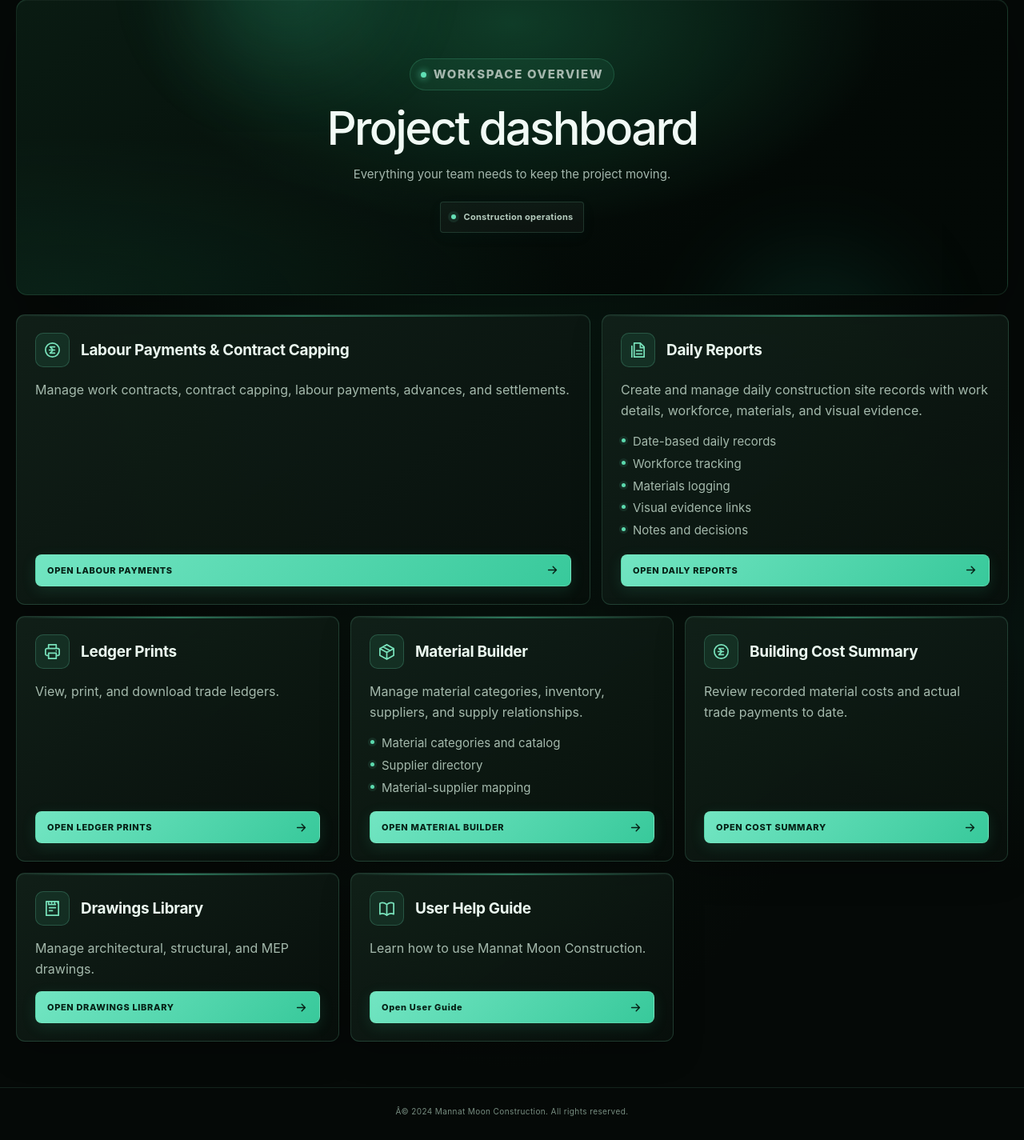
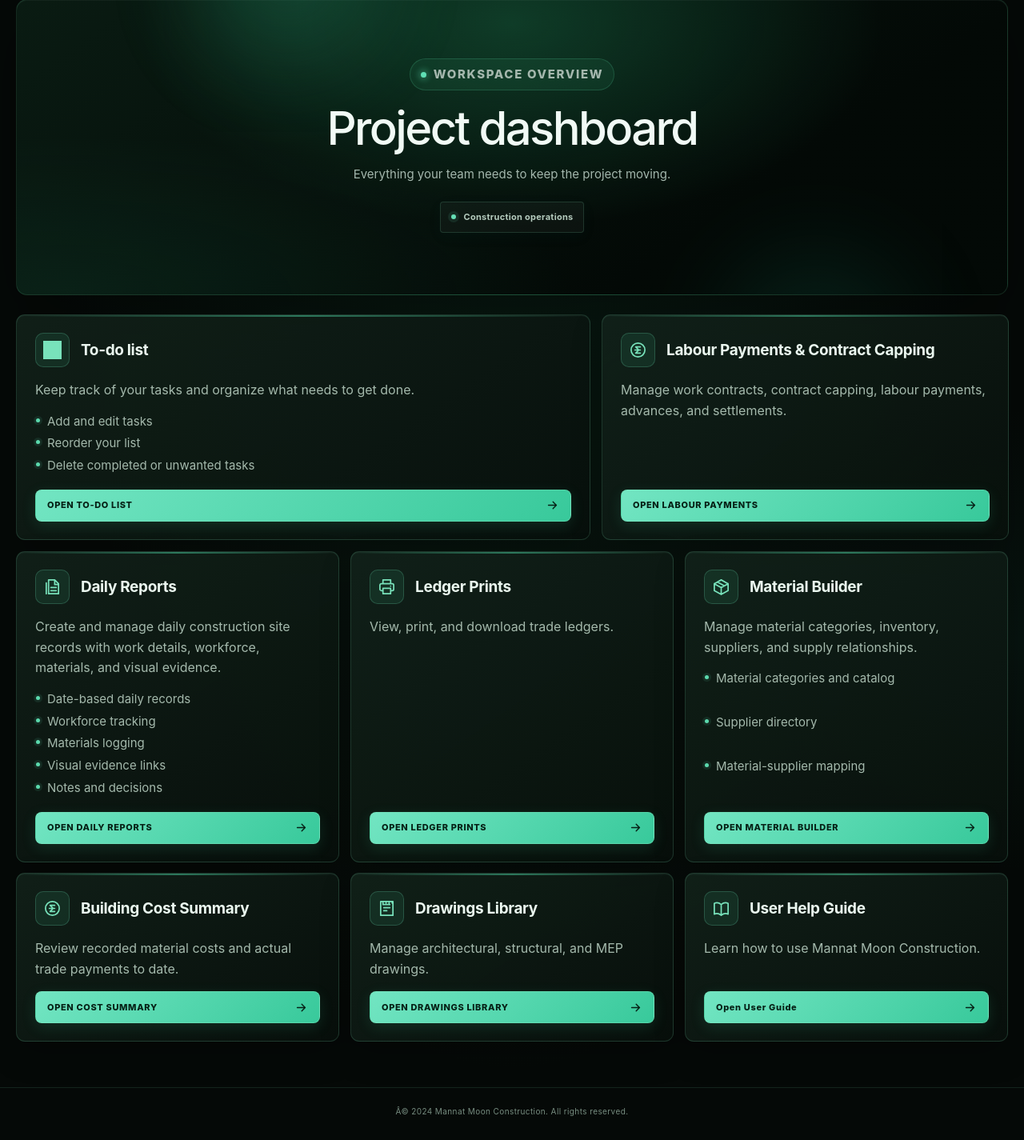
Before and after one commit to mannatmoonland-ship-it/mannat, a Flask app: template templates/dashboard.html in a window 1280 px wide. Shown: the part 137-1562 px from the top of the page at 80% size. Run offline with Flask 3, Linux system fonts and the light colour scheme; the template is opened without the code that fills it, so the values that code supplies are empty; some libraries are stand-ins or nearby versions.

Commit message:
Todo list added to Dashboard

```diff
--- a/static/dashboard.css
+++ b/static/dashboard.css
@@ -169,6 +169,8 @@
 .dashboard-page .card-icon::before { font: 800 11px/1 Inter, "Segoe UI", sans-serif; letter-spacing: .08em; }
 .dashboard-page .card-icon.trade-builder { background: linear-gradient(145deg, #476b78, #294855); }
 .dashboard-page .card-icon.trade-builder::before { content: "TB"; }
+.dashboard-page .card-icon.todo-module { background: linear-gradient(145deg, #19b9a6, #087f85); }
+.dashboard-page .card-icon.todo-module::before { content: "TD"; }
 .dashboard-page .card-icon.daily-reports { background: linear-gradient(145deg, #68836f, #496650); }
 .dashboard-page .card-icon.daily-reports::before { content: "DR"; }
 .dashboard-page .card-icon.red-book-module { background: linear-gradient(145deg, #68836f, #496650); }
--- a/templates/dashboard.html
+++ b/templates/dashboard.html
@@ -582,8 +582,24 @@
             {% endif %}
         {% endwith %}
 
+        <div class="cards-grid">
 
-        <div class="cards-grid">
+            <div class="card">
+                <a href="{{ url_for('todo_page') }}" class="card-click-target" aria-label="Open To-do list"></a>
+                <div class="card-content">
+                    <div class="card-header">
+                        <div class="card-icon todo-module" aria-hidden="true"></div>
+                        <h3 class="card-title">To-do list</h3>
+                    </div>
+                    <p class="card-description">Keep track of your tasks and organize what needs to get done.</p>
+                    <ul class="card-features">
+                        <li>Add and edit tasks</li>
+                        <li>Reorder your list</li>
+                        <li>Delete completed or unwanted tasks</li>
+                    </ul>
+                    <a href="{{ url_for('todo_page') }}" class="card-button">OPEN TO-DO LIST</a>
+                </div>
+            </div>
 
 
             <!-- =================================================
```
